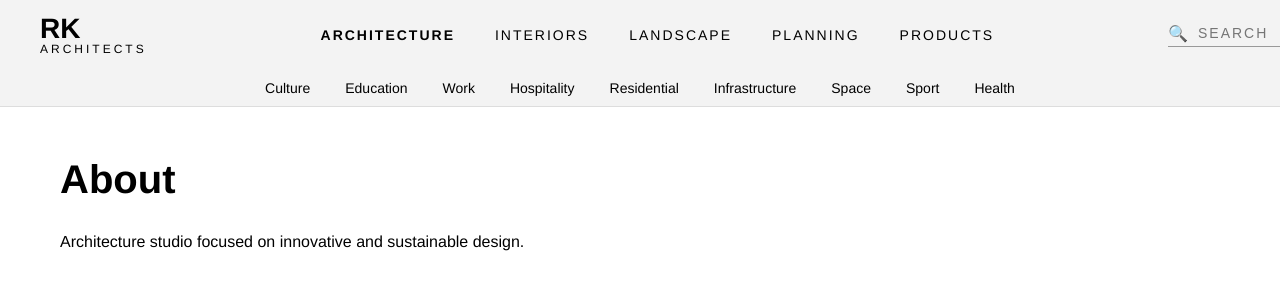
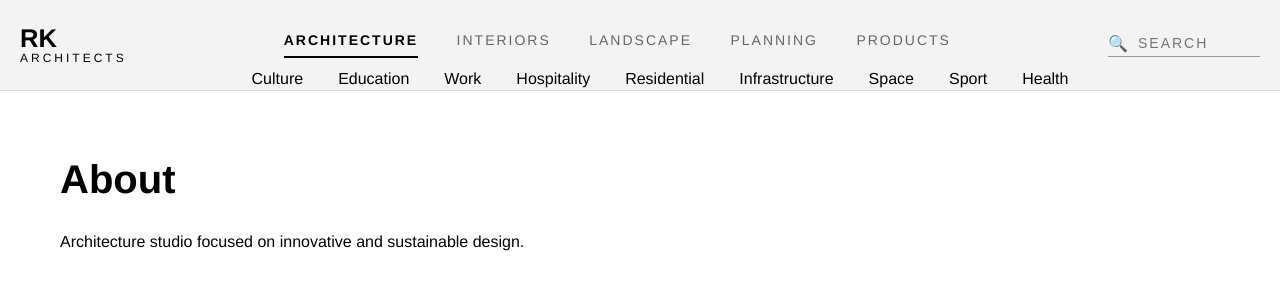
Before and after one commit to Skagrawal123/architecture-studio-site, a React (Create React App) app: page /about in a window 1280 px wide. Shown: the top 300 px of the page. Built offline with nearby package versions, Linux system fonts and the light colour scheme.

Commit message:
changes for navbar

```diff
--- /dev/null
+++ b/src/Components/CSSFiles/Header.css
@@ -0,0 +1,248 @@
+/* Reset */
+body {
+  margin: 0;
+  padding: 0;
+  overflow-x: hidden;
+}
+
+/* ================= HEADER ================= */
+
+.header-wrapper {
+  position: fixed;
+  top: 0;
+  width: 100%;
+  background-color: #f3f3f3;
+  border-bottom: 1px solid #ddd;
+  z-index: 1000;
+}
+
+.top-row {
+  height: 90px;
+  display: flex;
+  align-items: center;
+  justify-content: space-between;
+  padding: 0 20px;
+  width: 100%;
+  box-sizing: border-box;   /* 🔥 important */
+}
+
+/* ================= LOGO ================= */
+
+.logo {
+  text-decoration: none;
+  color: #000;
+  display: flex;
+  flex-direction: column;
+  line-height: 1;
+  flex-shrink: 0;
+}
+
+.logo-main {
+  font-size: clamp(20px, 2vw, 28px);
+  font-weight: 600;
+}
+
+.logo-sub {
+  font-size: 12px;
+  letter-spacing: 3px;
+}
+
+/* ================= DESKTOP NAV ================= */
+
+.nav-center {
+  display: flex;
+  gap: clamp(20px, 3vw, 40px);
+  font-size: 14px;
+  letter-spacing: 2px;
+  flex-wrap: nowrap;
+  overflow: hidden;
+}
+
+.nav-item {
+  cursor: pointer;
+  white-space: nowrap;
+  position: relative;
+  padding-bottom: 10px;
+  color: #666;
+  transition: color 0.3s ease;
+}
+
+.nav-item.active {
+  color: #000;
+  font-weight: 600;
+}
+
+.nav-item.active::after {
+  content: "";
+  position: absolute;
+  bottom: 0;
+  left: 0;
+  width: 100%;
+  height: 2px;
+  background: #000;
+}
+
+/* ================= RIGHT SECTION ================= */
+
+.right-section {
+  display: flex;
+  align-items: center;
+  gap: 15px;
+  flex-shrink: 0;
+}
+
+/* ================= SEARCH ================= */
+
+.search-box {
+  display: flex;
+  align-items: center;
+  gap: 8px;
+  border-bottom: 1px solid #999;
+  padding-bottom: 3px;
+}
+
+.search-box input {
+  border: none;
+  outline: none;
+  background: transparent;
+  font-size: 14px;
+  letter-spacing: 2px;
+  width: clamp(80px, 10vw, 120px);
+}
+
+/* ================= SUB NAV (DESKTOP) ================= */
+
+.desktop-subnav {
+  position: absolute;   /* 🔥 important */
+  top: 70px;            /* same as header height */
+  left: 0;
+  width: 100%;
+  background: #f3f3f3;
+  /* border-top: 1px solid #ddd; */
+
+  display: flex;
+  justify-content: center;
+  gap: clamp(20px, 3vw, 35px);
+  padding: 15px 20px;
+
+  z-index: 999;
+  cursor: pointer;
+}
+
+.desktop-subnav::-webkit-scrollbar {
+  display: none;
+}
+
+/* ================= MOBILE ================= */
+
+.mobile-toggle {
+  display: none;
+  font-size: 26px;
+  cursor: pointer;
+}
+
+/* MOBILE DROPDOWN */
+.mobile-sidebar {
+  position: fixed;
+  top: 90px;                      /* match header height */
+  right: 0;                       /* 🔥 change from left to right */
+  width: 80%;
+  max-width: 320px;
+  height: calc(100vh - 90px);
+
+  background: #f3f3f3;
+  padding: 20px;
+  overflow-y: auto;
+
+  z-index: 999;
+  box-sizing: border-box;
+
+  box-shadow: -3px 0 12px rgba(0, 0, 0, 0.08);  /* shadow flipped */
+}
+
+.mobile-menu-item {
+  margin-bottom: 20px;
+}
+
+.mobile-main {
+  font-weight: 600;
+  margin-bottom: 8px;
+  cursor: pointer;
+}
+
+.mobile-sub {
+  padding-left: 15px;
+  font-size: 14px;
+  margin-bottom: 5px;
+  cursor: pointer;
+}
+
+/* ================= RESPONSIVE BREAKPOINTS ================= */
+
+/* Tablet */
+@media (max-width: 1024px) {
+  .nav-center {
+    gap: 20px;
+    font-size: 13px;
+  }
+
+  .desktop-subnav {
+    font-size: 13px;
+    cursor: pointer;
+  }
+}
+
+/* Mobile */
+@media (max-width: 1024px) {
+
+  .nav-center {
+    display: none;
+  }
+
+  .search-box {
+    display: none;
+  }
+
+  .desktop-subnav {
+    display: none;
+  }
+
+  .mobile-toggle {
+    display: block;
+  }
+}
+
+/* Very Small Devices (iPhone SE etc.) */
+@media (max-width: 380px) {
+
+  .top-row {
+    padding: 0 15px;
+  }
+
+  .logo-main {
+    font-size: 18px;
+  }
+
+  .logo-sub {
+    font-size: 10px;
+  }
+
+  .mobile-toggle {
+    font-size: 22px;
+  }
+}
+
+/* 4K / Large TV Screens */
+@media (min-width: 1920px) {
+
+  .top-row,
+  .desktop-subnav {
+    max-width: 1800px;
+    cursor: pointer;
+  }
+
+  .nav-center {
+    gap: 60px;
+    font-size: 16px;
+  }
+}
--- a/src/Components/Layout/Header.jsx
+++ b/src/Components/Layout/Header.jsx
@@ -1,34 +1,17 @@
 import { useState, useEffect, useRef } from "react";
 import { Link } from "react-router-dom";
-import { motion } from "framer-motion";
+import { motion, AnimatePresence } from "framer-motion";
 import NavbarJson from "../../Data/NavbarJson";
+import "../CSSFiles/Header.css";
 
 export default function Header() {
   const [activeMenu, setActiveMenu] = useState(NavbarJson[0]);
   const [showIntro, setShowIntro] = useState(true);
   const [mobileMenuOpen, setMobileMenuOpen] = useState(false);
+  const [mobileActiveMenu, setMobileActiveMenu] = useState(null);
 
   const logoRef = useRef(null);
   const [targetPosition, setTargetPosition] = useState(null);
-
-  /* ================= RESPONSIVE LISTENER ================= */
-  const [isMobile, setIsMobile] = useState(
-    window.matchMedia("(max-width: 768px)").matches
-  );
-
-  useEffect(() => {
-    const mediaQuery = window.matchMedia("(max-width: 768px)");
-
-    const handleChange = (e) => {
-      setIsMobile(e.matches);
-    };
-
-    mediaQuery.addEventListener("change", handleChange);
-
-    return () => {
-      mediaQuery.removeEventListener("change", handleChange);
-    };
-  }, []);
 
   /* ================= GET LOGO POSITION FOR INTRO ================= */
   useEffect(() => {
@@ -53,10 +36,9 @@ export default function Header() {
   }, []);
 
   const containerStyle = {
-    maxWidth: "1400px",
+    width: "100%",
     margin: "0 auto",
-    padding: isMobile ? "0 20px" : "0 40px",
-    width: "100%"
+    padding: "0 20px"
   };
 
   return (
@@ -87,8 +69,15 @@ export default function Header() {
             zIndex: 3000
           }}
         >
-          <div style={{ fontSize: 70, fontWeight: 600 }}>RK</div>
-          <div style={{ fontSize: 18, letterSpacing: "6px" }}>
+          <div style={{ fontSize: "clamp(40px, 8vw, 70px)", fontWeight: 600 }}>
+            RK
+          </div>
+          <div
+            style={{
+              fontSize: "clamp(14px, 2vw, 18px)",
+              letterSpacing: "6px"
+            }}
+          >
             ARCHITECTS
           </div>
         </motion.div>
@@ -110,169 +99,135 @@ export default function Header() {
       )}
 
       {/* ================= NAVBAR ================= */}
-      <div
-        style={{
-          position: "fixed",
-          top: 0,
-          width: "100%",
-          backgroundColor: "#f3f3f3",
-          borderBottom: "1px solid #ddd",
-          zIndex: 1000
-        }}
-      >
+      <div className="header-wrapper">
         {/* TOP ROW */}
-        <div
-          style={{
-            ...containerStyle,
-            height: 70,
-            display: "flex",
-            alignItems: "center",
-            justifyContent: "space-between"
-          }}
-        >
+        <div style={containerStyle} className="top-row">
           {/* LOGO */}
           <Link
             to="/"
             ref={logoRef}
-            style={{
-              textDecoration: "none",
-              color: "#000",
-              display: "flex",
-              flexDirection: "column",
-              lineHeight: 1
-            }}
+            className="logo"
           >
-            <span style={{ fontSize: 28, fontWeight: 600 }}>RK</span>
-            <span style={{ fontSize: 12, letterSpacing: "3px" }}>
-              ARCHITECTS
-            </span>
+            <span className="logo-main">RK</span>
+            <span className="logo-sub">ARCHITECTS</span>
           </Link>
 
-          {/* CENTER NAV (DESKTOP ONLY) */}
-          {!isMobile && (
-            <div
-              style={{
-                display: "flex",
-                gap: "40px",
-                fontSize: 14,
-                letterSpacing: "2px"
-              }}
-            >
+          {/* CENTER NAV */}
+          <div className="nav-center">
             {NavbarJson.map((item) => (
               <span
                 key={item.id}
-                  onClick={() => setActiveMenu(item)}
-                  style={{
-                    cursor: "pointer",
-                    fontWeight:
-                      activeMenu.slug === item.slug ? "600" : "400"
-                  }}
+                onClick={() =>
+                  setActiveMenu(activeMenu.slug === item.slug ? {} : item)
+                }
+                className={`nav-item ${activeMenu.slug === item.slug ? "active" : ""
+                  }`}
               >
                 {item.name.toUpperCase()}
               </span>
             ))}
           </div>
-          )}
 
           {/* RIGHT SECTION */}
-          <div style={{ display: "flex", alignItems: "center", gap: "15px" }}>
-            {!isMobile && (
+          <div className="right-section">
+            <div className="search-box">
+              🔍
+              <input type="text" placeholder="SEARCH" />
+            </div>
+
             <div
-                style={{
-                  display: "flex",
-                  alignItems: "center",
-                  gap: "8px",
-                  borderBottom: "1px solid #999",
-                  paddingBottom: "3px"
-                }}
-              >
-                🔍
-                <input
-                  type="text"
-                  placeholder="SEARCH"
-                  style={{
-                    border: "none",
-                    outline: "none",
-                    background: "transparent",
-                    fontSize: 14,
-                    letterSpacing: "2px",
-                    width: "120px"
-                  }}
-                />
-              </div>
-            )}
-
-            {isMobile && (
-              <div
+              className="mobile-toggle"
               onClick={() => setMobileMenuOpen(!mobileMenuOpen)}
-                style={{
-                  fontSize: 24,
-                  cursor: "pointer"
-                }}
             >
               {mobileMenuOpen ? "✕" : "☰"}
             </div>
-            )}
           </div>
         </div>
 
         {/* MOBILE DROPDOWN */}
-        {isMobile && mobileMenuOpen && (
-          <div
+        <AnimatePresence>
+          {mobileMenuOpen && (
+            <>
+              {/* Overlay */}
+              <motion.div
+                initial={{ opacity: 0 }}
+                animate={{ opacity: 0.4 }}
+                exit={{ opacity: 0 }}
+                transition={{ duration: 0.3 }}
+                onClick={() => setMobileMenuOpen(false)}
                 style={{
-              backgroundColor: "#f3f3f3",
-              padding: "20px"
+                   position: "fixed",
+  top: "90px",
+  left: 0,
+  right: 0,
+  bottom: 0,
+  background: "rgba(0,0,0,0.35)",
+  zIndex: 998
                 }}
+              />
+
+              {/* Sidebar */}
+              <motion.div
+                initial={{ x: "100%" }}   // start from right
+                animate={{ x: 0 }}
+                exit={{ x: "100%" }}      // go back to right
+                transition={{ duration: 0.3 }}
+                className="mobile-sidebar"
               >
                 {NavbarJson.map((item) => (
-              <div key={item.id} style={{ marginBottom: "15px" }}>
+                  <div key={item.id} className="mobile-menu-item">
+
+                    {/* MAIN NAV */}
                     <div
-                  style={{
-                    fontWeight: "600",
-                    marginBottom: "8px",
-                    cursor: "pointer"
-                  }}
-                  onClick={() => setActiveMenu(item)}
+                      className="mobile-main"
+                      onClick={() =>
+                        setMobileActiveMenu(
+                          mobileActiveMenu === item.id ? null : item.id
+                        )
+                      }
                     >
                       {item.name}
                     </div>
 
+                    {/* SUB NAV */}
+                    <AnimatePresence>
+                      {mobileActiveMenu === item.id &&
+                        item.subMenu?.length > 0 && (
+                          <motion.div
+                            initial={{ height: 0, opacity: 0 }}
+                            animate={{ height: "auto", opacity: 1 }}
+                            exit={{ height: 0, opacity: 0 }}
+                            transition={{ duration: 0.3 }}
+                          >
                             {item.subMenu.map((sub, index) => (
                               <div
                                 key={index}
-                    style={{
-                      paddingLeft: "15px",
-                      fontSize: "14px",
-                      marginBottom: "5px",
-                      cursor: "pointer"
+                                className="mobile-sub"
+                                onClick={() => {
+                                  setMobileMenuOpen(false);
+                                  setMobileActiveMenu(null);
+                                  setActiveMenu(item);
                                 }}
                               >
                                 {sub}
                               </div>
                             ))}
+                          </motion.div>
+                        )}
+                    </AnimatePresence>
+
                   </div>
                 ))}
-          </div>
+              </motion.div>
+            </>
           )}
+        </AnimatePresence>
 
         {/* DESKTOP SUB NAV */}
-        {!isMobile &&
-          activeMenu.subMenu &&
-          activeMenu.subMenu.length > 0 && (
-            <div
-              style={{
-                ...containerStyle,
-                display: "flex",
-                justifyContent: "center",
-                gap: "35px",
-                padding: "10px 0",
-                fontSize: 14
-              }}
-            >
+        {activeMenu.subMenu?.length > 0 && (
+          <div style={containerStyle} className="desktop-subnav">
             {activeMenu.subMenu.map((sub, index) => (
-                <span key={index} style={{ cursor: "pointer" }}>
-                  {sub}
-                </span>
+              <span key={index}>{sub}</span>
             ))}
           </div>
         )}
--- a/src/Components/Layout/Layout1.jsx
+++ b/src/Components/Layout/Layout1.jsx
@@ -1,11 +1,12 @@
 import { Outlet } from "react-router-dom";
 import Header from "./Header";
+import "../CSSFiles/Header.css"
 
 export default function Layout() {
   return (
     <div style={{ fontFamily: "Helvetica, Arial, sans-serif" }}>
       <Header />
-      <div style={{ marginTop: 70 }}>
+      <div className="main-content" style={{ marginTop: 70 }}>
         <Outlet />
       </div>
     </div>
--- a/src/Page/About.jsx
+++ b/src/Page/About.jsx
@@ -3,7 +3,7 @@ export default function About() {
     <div style={{ padding: 60 }}>
       <h1 style={{ fontSize: 40 }}>About</h1>
 
-      <p style={{ marginTop: 20, maxWidth: 700, lineHeight: 1.6 }}>
+      <p style={{ marginTop: 2, lineHeight: 1.6 }}>
         Architecture studio focused on innovative and sustainable design.
       </p>
     </div>
```
Also changed, not shown: src/Components/Projects/ProjectCard.js (+11 -8 lines). Lines whose indentation alone changed are shown as unchanged.
